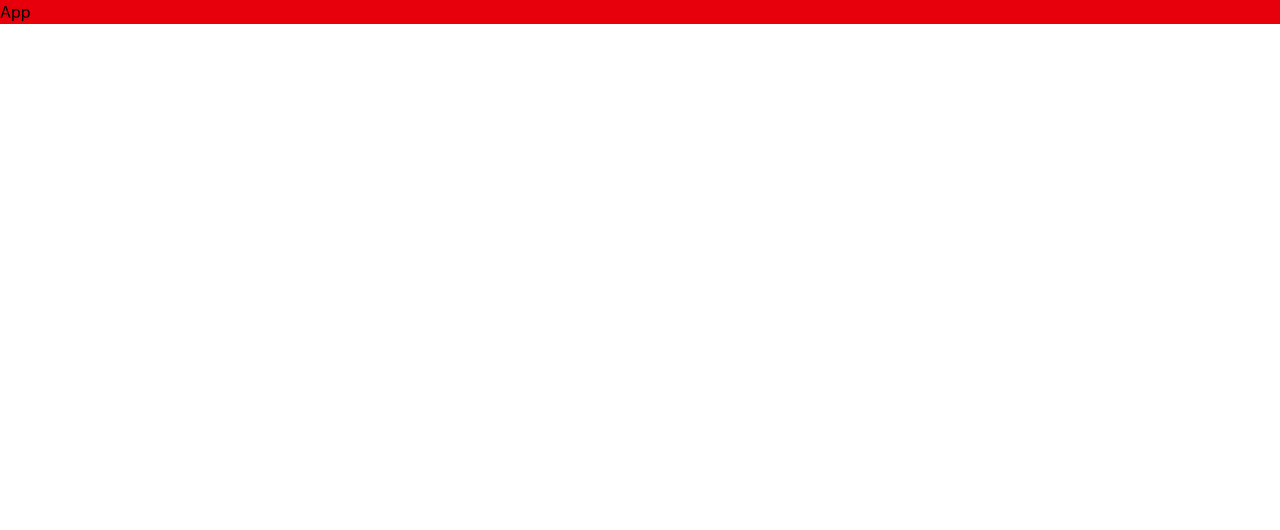
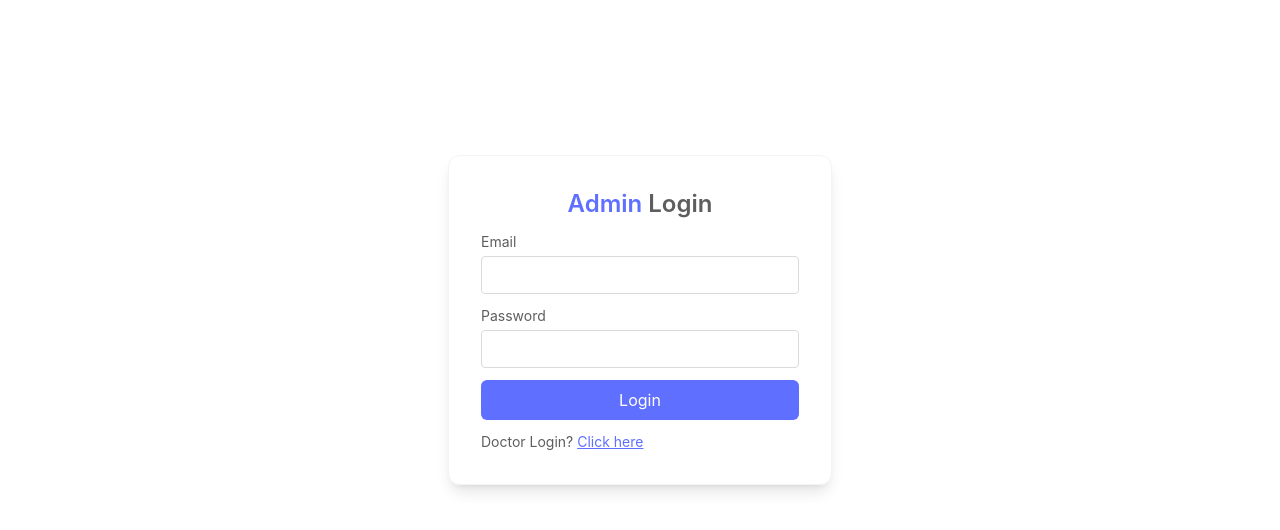
Before and after one commit to bhatinishant38/Prescripto-Doctor-Apponitment, a React (Vite) app in the folder admin/: page / in a window 1280 px wide. Shown: the top 530 px of the page. Built offline with nearby package versions, Linux system fonts and the light colour scheme.

Commit message:
feat: implement login page and context providers for admin and doctor

```diff
--- a/admin/src/App.jsx
+++ b/admin/src/App.jsx
@@ -1,9 +1,12 @@
 import React from 'react'
+import Login from './pages/Login.jsx'
 
 
 const App = () => {
   return (
-    <div className='bg-red-600'>App</div>
+    <div >
+      <Login/>
+    </div>
   )
 }
 
--- /dev/null
+++ b/admin/src/context/AdminContext.jsx
@@ -0,0 +1,13 @@
+import { createContext } from "react";
+
+export const AdminContext = createContext();
+
+export const AdminContextProvider = ({ children }) => {
+
+  const value = {};
+
+  return (
+    <AdminContext.Provider value={value}>
+        {children}
+    </AdminContext.Provider>)
+};
--- /dev/null
+++ b/admin/src/context/AppContext.jsx
@@ -0,0 +1,13 @@
+import { createContext } from "react";
+
+export const AppContext = createContext();
+
+export const AppContextProvider = ({ children }) => {
+
+  const value = {};
+
+  return (
+    <AppContext.Provider value={value}>
+        {children}
+    </AppContext.Provider>)
+};
--- /dev/null
+++ b/admin/src/context/DoctorContext.jsx
@@ -0,0 +1,13 @@
+import { createContext } from "react";
+
+export const DoctorContext = createContext();
+
+export const DoctorContextProvider = ({ children }) => {
+
+  const value = {};
+
+  return (
+    <DoctorContext.Provider value={value}>
+        {children}
+    </DoctorContext.Provider>)
+};
--- a/admin/src/index.css
+++ b/admin/src/index.css
@@ -1 +1,9 @@
 @import "tailwindcss";
+
+:root {
+    --color-primary: #5f6fff;
+}
+
+@theme {
+    --color-primary: #5f6fff;
+}
--- a/admin/src/main.jsx
+++ b/admin/src/main.jsx
@@ -3,9 +3,18 @@
 import './index.css'
 import App from './App.jsx'
 import {BrowserRouter} from 'react-router-dom'
+import { AppContextProvider } from './context/AppContext.jsx'
+import { DoctorContextProvider } from './context/DoctorContext.jsx'
+import { AdminContextProvider } from './context/AdminContext.jsx'
 
 createRoot(document.getElementById('root')).render(
   <BrowserRouter>
-       <App />
+    <AdminContextProvider>
+     <DoctorContextProvider>
+       <AppContextProvider>
+           <App />
+       </AppContextProvider>
+     </DoctorContextProvider>
+    </AdminContextProvider>
   </BrowserRouter>
 )
--- /dev/null
+++ b/admin/src/pages/Login.jsx
@@ -0,0 +1,34 @@
+import React, { useState } from 'react'
+import {assets} from '../assets/assets'
+
+const Login = () => {
+
+    const [state ,setState] = useState('Admin')
+
+  return (
+    <form className='min-h-[80vh] flex items-center'>
+         <div className='flex flex-col gap-3 m-auto items-start p-8 min-w-85 sm:min-w-96 border border-gray-100 rounded-xl text-[#5E5E5E] text-sm shadow-lg'>
+            <p className='text-2xl font-semibold m-auto '><span className='text-primary'>{state}</span> Login</p>
+            <div className='w-full'>
+                <p>Email</p>
+                <input className='border border-[#DADADA] rounded w-full p-2 mt-1' type="text" required/>
+            </div>
+            <div className='w-full'>
+                <p>Password</p>
+                <input className='border border-[#DADADA] rounded w-full p-2 mt-1' type="password" required/>
+            </div>
+            <button className='bg-primary text-white w-full py-2 rounded-md text-base'>Login</button>
+            {
+                state === "Admin"
+                ? <p>Doctor Login? <span onClick={()=>setState("Doctor")} className='text-primary underline cursor-pointer' >Click here</span></p>
+                : <p>Admin Login? <span onClick={()=>setState("Admin")} className='text-primary underline cursor-pointer' > Click here</span></p>
+            }
+
+          </div>
+    </form>
+
+  )
+
+}
+
+export default Login
```
